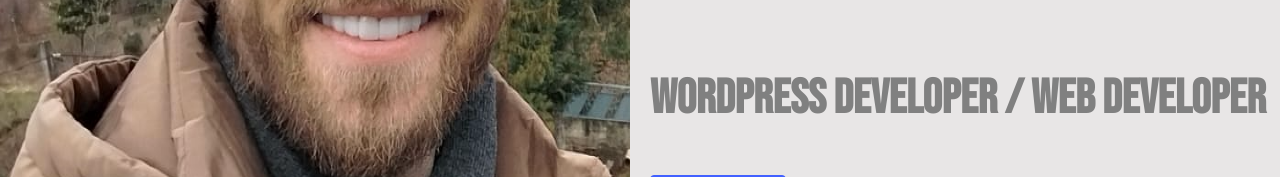
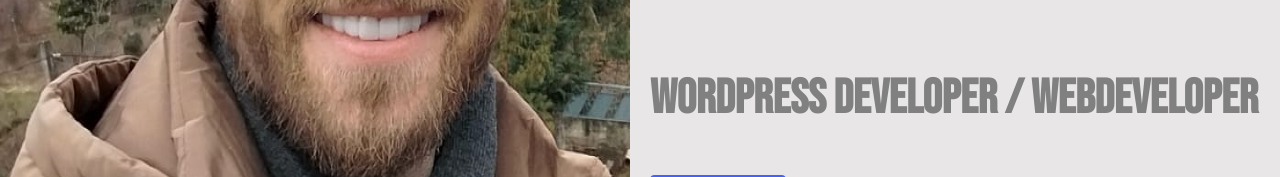
Before and after one commit to GiorgiiLazi/personal-website, a Vue app: page / in a window 1280 px wide. Shown: the part 431-608 px from the top of the page. Built offline with nearby package versions, Linux system fonts and the light colour scheme.

Commit message:
minor changes

```diff
--- a/src/components/VueHeader.vue
+++ b/src/components/VueHeader.vue
@@ -9,7 +9,7 @@
       </Transition>
       <Transition name="fade-1" appear>
         <h3 class="position" name="position">
-          WordPress Developer / Web Developer
+          WordPress Developer / WebDeveloper
         </h3>
       </Transition>
       <Transition name="fade-2" appear>
```
